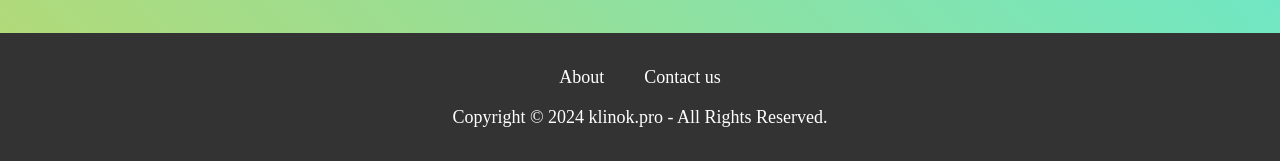
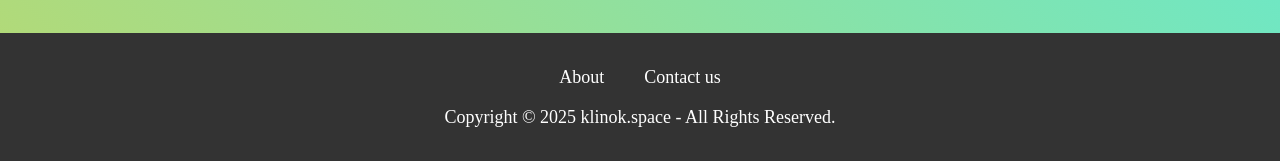
Before and after one commit to Klin-0k/Online_Messanger, a Django app: page /signup in a window 1280 px wide. Shown: the part 991-1152 px from the top of the page. Run offline with Django 4.2, Linux system fonts and the light colour scheme; parts of the project's set-up code (start-up, migrations or seed data) failed here and were passed over.

Commit message:
update domain

```diff
--- a/templates/main/base_for_auth_pages.html
+++ b/templates/main/base_for_auth_pages.html
@@ -32,7 +32,7 @@
         </div>
     </div>
     <div>
-        <p>Copyright © 2024 klinok.pro - All Rights Reserved.</p>
+        <p>Copyright © 2025 klinok.space - All Rights Reserved.</p>
     </div>
 </div>
 </body>
--- a/templates/main/base_for_main_pages.html
+++ b/templates/main/base_for_main_pages.html
@@ -49,7 +49,7 @@
         </div>
     </div>
     <div>
-        <p>Copyright © 2024 klinok.pro - All Rights Reserved.</p>
+        <p>Copyright © 2025 klinok.space - All Rights Reserved.</p>
     </div>
 </div>
 </body>
```
Also changed, not shown: README.md.
